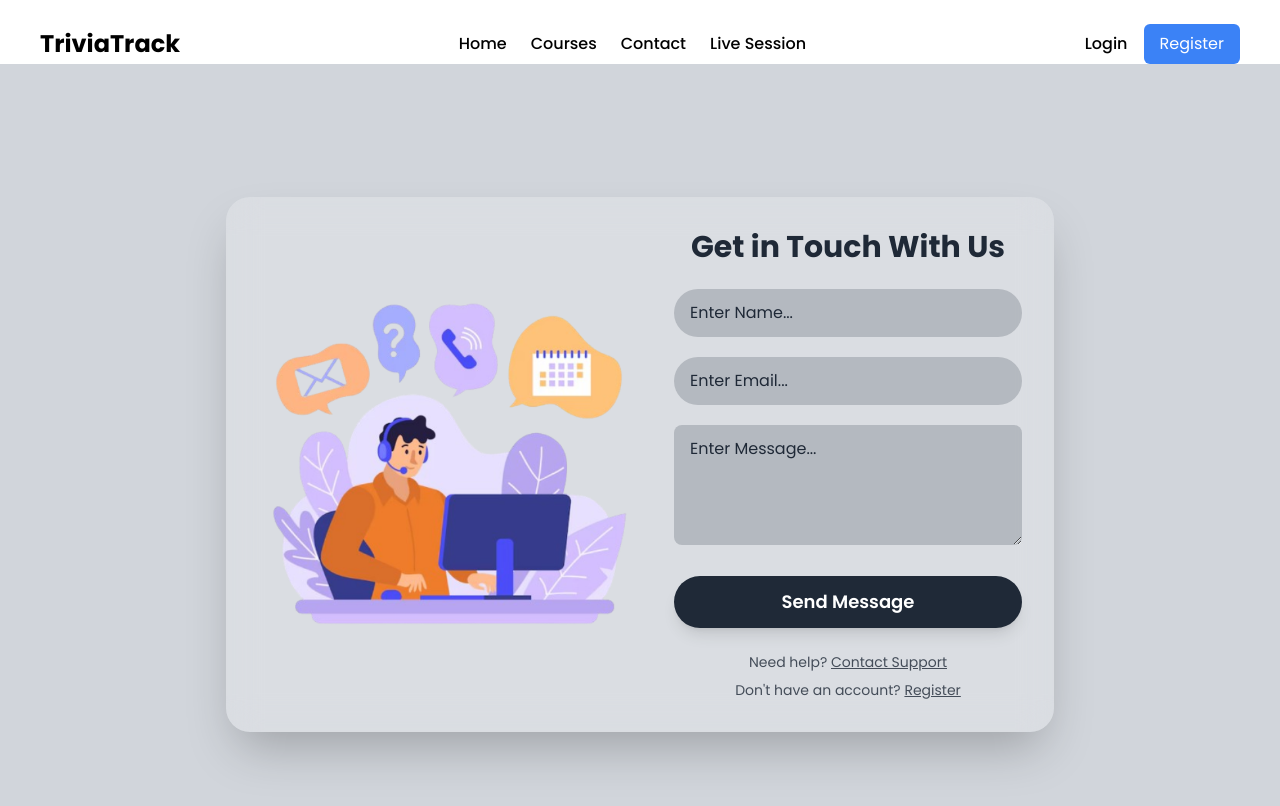
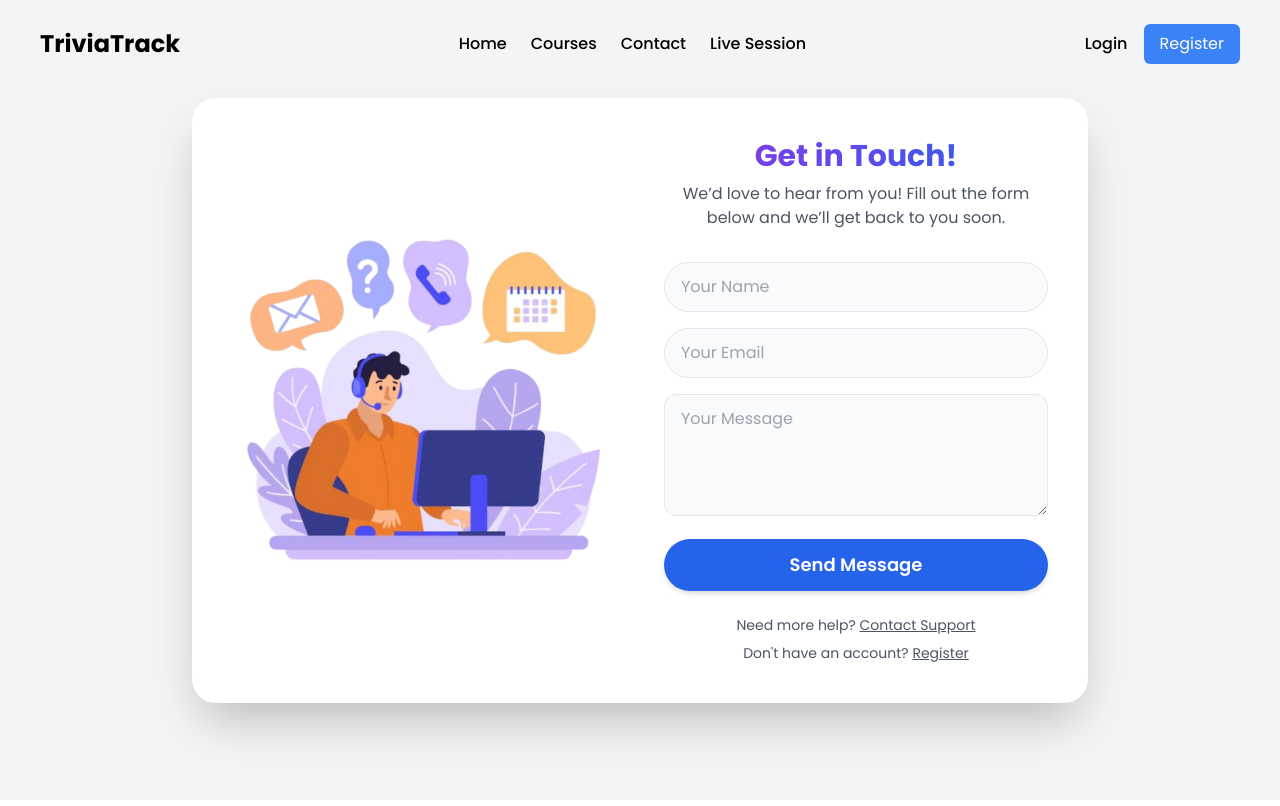
Before and after one commit to MubeenNaushad/TriviaTrack, a React (Vite) app in the folder ff/triviatrack/frontend/: page /contact in a window 1280 px wide. Shown: the top 806 px of the page. Built offline with nearby package versions, Linux system fonts and the light colour scheme; no server answers.

Commit message:
Ui Changes

```diff
--- a/ff/triviatrack/frontend/src/Pages/Setting.jsx
+++ b/ff/triviatrack/frontend/src/Pages/Setting.jsx
@@ -1,21 +1,27 @@
-import React from 'react'
+import React from 'react';
 import { Link } from 'react-router-dom';
 import { Button } from '@/components/ui/button';
 
 const Setting = () => {
   return (
-    <div>
-      <div className='text-center text-2xl mt-20'>Settings</div>
-      <div className='justify-center flex mt-10'>
-      <Link to="/students/forgot-password">
-      <Button>
-        Reset Password
-      </Button>
-      </Link>
+    <div className="min-h-screen bg-gray-50 flex items-center justify-center p-4">
+      <div className="bg-white shadow-lg rounded-xl p-10 w-full max-w-md">
+        <h1 className="text-3xl font-semibold text-center mb-8">Settings</h1>
 
+        <div className="flex justify-center mb-8">
+          <h1 className='font-semibold text-2xl'>Trivia Track</h1>
+        </div>
+
+        <div className="flex justify-center">
+          <Link to="/students/forgot-password">
+            <Button className="bg-blue-600 hover:bg-blue-700 text-white px-6 py-2 rounded-full shadow-md">
+              Reset Password
+            </Button>
+          </Link>
+        </div>
       </div>
     </div>
-  )
-}
+  );
+};
 
-export default Setting
+export default Setting;
--- a/ff/triviatrack/frontend/src/homecomponents/Student_Dashboard/ProgressTracker.jsx
+++ b/ff/triviatrack/frontend/src/homecomponents/Student_Dashboard/ProgressTracker.jsx
@@ -1,7 +1,8 @@
 import React, { useState, useEffect } from "react";
 import axios from "axios";
 import { Link } from "react-router-dom";
-import {Progress} from "@/components/ui/progress";
+import { Progress } from "@/components/ui/progress";
+import StudentSidebar from "./StudentSidebar";
 
 const ProgressTracker = () => {
   const [courses, setCourses] = useState([]);
@@ -41,12 +42,13 @@ const ProgressTracker = () => {
   };
 
   return (
-    <div className="max-w-6xl mx-auto px-4 py-10 mt-20">
-      <h1 className="text-xl font-semibold mb-4">Course Progress</h1>
+    <div className="mt-8 flex pt-[2.4rem]">
+      <StudentSidebar />
+      <h1 className="text-xl font-semibold mb-4 mt-6 p-8">Course Progress</h1>
       {isLoading ? (
         <p>Loading...</p>
       ) : (
-        <div>
+        <div className="mt-20 p-8 w-[60%]">
           {courses.length === 0 ? (
             <p>No courses enrolled.</p>
           ) : (
--- a/ff/triviatrack/frontend/src/oldrand/ContactForm.jsx
+++ b/ff/triviatrack/frontend/src/oldrand/ContactForm.jsx
@@ -1,13 +1,9 @@
-import React, { useState } from 'react';
-import { motion } from 'framer-motion';
-import { Link } from 'react-router-dom';
-
-
-
-
+import React, { useState } from "react";
+import { motion } from "framer-motion";
+import { Link } from "react-router-dom";
 
 function ContactForm() {
-  const [formData, setFormData] = useState({ name: '', email: '', message: '' });
+  const [formData, setFormData] = useState({ name: "", email: "", message: "" });
   const [submitted, setSubmitted] = useState(false);
 
   const handleChange = (e) => {
@@ -17,78 +13,108 @@ function ContactForm() {
   const handleSubmit = (e) => {
     e.preventDefault();
     setSubmitted(true);
+
+    // Reset after a short delay
     setTimeout(() => setSubmitted(false), 3000);
-    setFormData({ name: '', email: '', message: '' });
+    setFormData({ name: "", email: "", message: "" });
   };
 
   return (
-    <div className="mt-16 flex items-center justify-center min-h-screen bg-gray-300 p-4">
-      <div className="flex flex-col md:flex-row items-center justify-center max-w-4xl bg-white bg-opacity-20 backdrop-filter backdrop-blur-lg rounded-3xl shadow-2xl p-8 space-y-8 md:space-y-0 md:space-x-8">
+    <div className="min-h-screen bg-gray-100 flex items-center justify-center px-4">
+      {/* Card Container */}
+      <div className="w-full max-w-4xl bg-white rounded-3xl shadow-2xl flex flex-col md:flex-row items-center p-8 md:p-10 gap-8 md:gap-12">
 
-
-        <div className="flex-shrink-0">
-          <img src= "\src\assets\ContactUs.png" alt="Contact Support" className="w-full md:w-96 h-auto" />
+        {/* Left Image Section */}
+        <div className="flex-1 flex items-center justify-center">
+          {/* Update the src to match your image path or a hosted URL */}
+          <img
+            src="/src/assets/ContactUs.png"
+            alt="Contact Support"
+            className="w-full h-auto max-w-sm md:max-w-md rounded-2xl"
+          />
         </div>
 
-
+        {/* Form Section with Framer Motion Animation */}
         <motion.div
+          className="flex-1"
           initial={{ opacity: 0, scale: 0.9 }}
           animate={{ opacity: 1, scale: 1 }}
           transition={{ duration: 0.6 }}
-          className="w-full max-w-md"
         >
-          <h2 className="text-3xl font-bold mb-6 text-center text-gray-800" >Get in Touch With Us</h2>
+          <h2 className="text-center text-3xl font-bold bg-gradient-to-r from-purple-600 to-blue-600 bg-clip-text text-transparent mb-2">
+            Get in Touch!
+          </h2>
+          <p className="text-center text-gray-600 mb-8">
+            We’d love to hear from you! Fill out the form below and we’ll get back to you soon.
+          </p>
 
-          <form onSubmit={handleSubmit}>
-            <div className="mb-5">
+          <form onSubmit={handleSubmit} className="space-y-4">
+            {/* Name Field */}
+            <div>
               <input
                 type="text"
                 name="name"
                 value={formData.name}
                 onChange={handleChange}
                 required
-                className="w-full px-4 py-3 rounded-full bg-gray-800 bg-opacity-20 placeholder-gray-800 text-gray-800 focus:outline-none focus:ring-2 focus:ring-gray-800"
-                placeholder="Enter Name..."
+                placeholder="Your Name"
+                className="w-full px-4 py-3 bg-gray-50 border border-gray-200 rounded-full focus:border-blue-400 focus:ring-2 focus:ring-blue-200 outline-none transition"
               />
             </div>
-            <div className="mb-5">
+
+            {/* Email Field */}
+            <div>
               <input
                 type="email"
                 name="email"
                 value={formData.email}
                 onChange={handleChange}
                 required
-                className="w-full px-4 py-3 rounded-full bg-gray-800 bg-opacity-20 placeholder-gray-800 text-gray-800 focus:outline-none focus:ring-2 focus:ring-gray-800"
-                placeholder="Enter Email..."
+                placeholder="Your Email"
+                className="w-full px-4 py-3 bg-gray-50 border border-gray-200 rounded-full focus:border-blue-400 focus:ring-2 focus:ring-blue-200 outline-none transition"
               />
             </div>
-            <div className="mb-6">
+
+            {/* Message Field */}
+            <div>
               <textarea
                 name="message"
                 value={formData.message}
                 onChange={handleChange}
                 required
-                className="w-full px-4 py-3 rounded-lg bg-gray-800 bg-opacity-20 placeholder-gray-800 text-gray-800 focus:outline-none focus:ring-2 focus:ring-gray-800"
-                placeholder="Enter Message..."
+                placeholder="Your Message"
                 rows="4"
+                className="w-full px-4 py-3 bg-gray-50 border border-gray-200 rounded-xl focus:border-blue-400 focus:ring-2 focus:ring-blue-200 outline-none transition"
               ></textarea>
             </div>
+
+            {/* Submit Button */}
             <button
               type="submit"
-              className="w-full py-3 rounded-full bg-gray-800 text-white font-semibold text-lg shadow-lg hover:bg-blue-700 focus:outline-none transition-all"
+              className="w-full py-3 rounded-full bg-blue-600 text-white font-semibold text-lg shadow-md hover:bg-blue-700 focus:outline-none focus:ring-2 focus:ring-blue-300 transition-all"
             >
               Send Message
             </button>
           </form>
 
-          <div className="mt-6 text-center text-sm text-gray-800 opacity-80">
+          {/* Success / Additional Links */}
+          <div className="mt-6 text-center text-sm text-gray-600">
             {submitted ? (
-              <p>Your message has been sent! Thank you!</p>
+              <p className="font-medium text-green-600">Your message has been sent! Thank you!</p>
             ) : (
               <>
-                <p>Need help? <span className="underline cursor-pointer">Contact Support</span></p>
+                <p>
+                  Need more help?{" "}
+                  <span className="underline cursor-pointer hover:text-blue-600">
+                    Contact Support
+                  </span>
+
+                </p>
                 <p className="mt-2">
-                  Don't have an account? <Link to="/students/signup"><span className="underline cursor-pointer"> Register</span></Link>
+                  Don&apos;t have an account?{" "}
+                  <Link to="/students/signup" className="underline cursor-pointer hover:text-blue-600">
+                    Register
+                  </Link>
                 </p>
               </>
             )}
```
